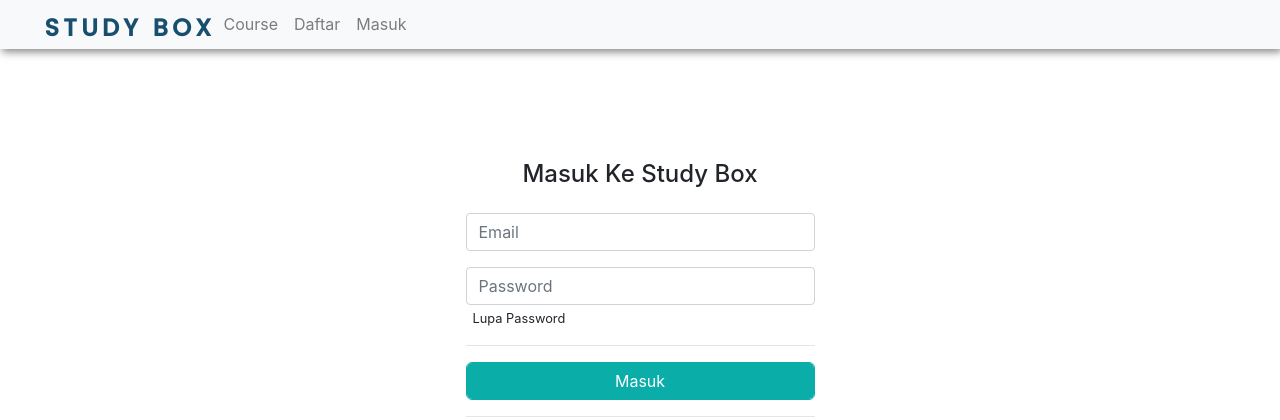
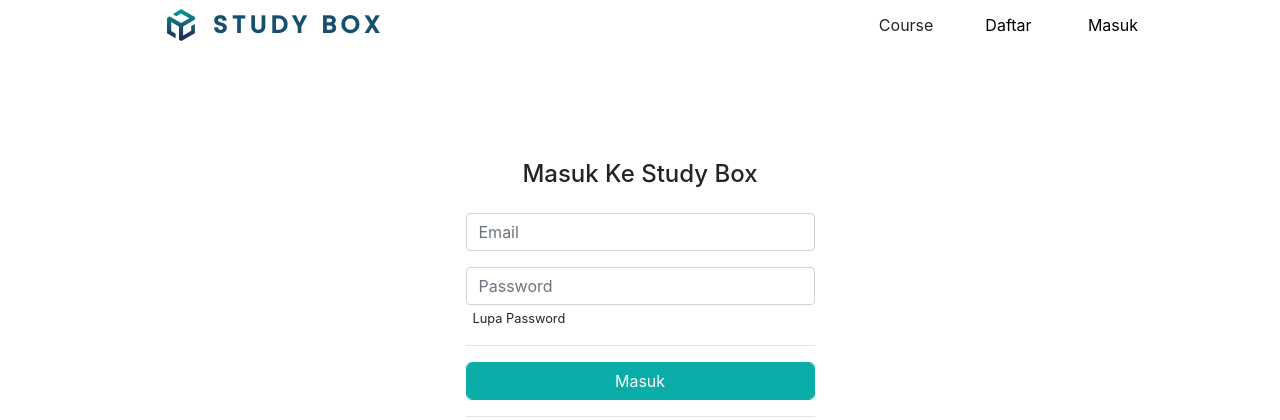
Before and after one commit to lonelykatana/studybox.id, a PHP site: page /forgot_pass.php in a window 1280 px wide. Shown: the top 420 px of the page. Run offline with PHP 8.4, Linux system fonts and the light colour scheme; data comes from the database, SQL or seed files in the repository; some libraries are stand-ins or nearby versions.

Commit message:
fix navbar

```diff
--- a/forgot_pass.php
+++ b/forgot_pass.php
@@ -46,37 +46,68 @@ include 'dbconnect.php';
 </head>
 
 <body>
-  <nav class="navbar navbar-default2 navbar-expand-lg  bg-light navbar-light fixed-top" style=" box-shadow: 2px 3px 8px #888888;">
-    <div class="logo2">
+<nav class="fixed-top">
+        <div class="logo2">
+        <img src="Assets/logo_color.svg" style="width:2pc;height: 2pc;">
       <a class=" nav-item" href="index.php">
       <span class="logo_text">STUDY BOX</span></a>
     </div>
-        <button class="navbar-toggler" type="button" data-toggle="collapse" data-target="#navbarSupportedContent" aria-controls="navbarSupportedContent" aria-expanded="false" aria-label="Toggle navigation">
-          <span class="navbar-toggler-icon"></span>
-        </button>
+    <div >
+        <ul class="nav-links">
 
-        <div class="collapse navbar-collapse" id="navbarSupportedContent">
-          <ul class="navbar-nav menuu mr-auto ">
-            <li class="nav-item dropdown teks_menu">
-              <a class="nav-link dropdown" href="#" id="navbarDropdown" role="button" data-toggle="dropdown">
-              Course
-              </a>
-              <div class="dropdown-menu" style="width: 200px;">
+            <div class="dropdownn" >
+          <li style="padding-left:8%;margin-top: 10%;">Course</li>
+            <div class="dropdown-contentt">
+            <?php
+														$kat=mysqli_query($conn,"SELECT * from kelas order by id_kelas ASC");
+														while($p=mysqli_fetch_array($kat)){
 
-                <a class="dropdown-item nav-item" href="Produk/produk.html">UI/UX</a>
-                <a class="dropdown-item" href="Produk/produk.html">Web Developer</a>
+															?>
+              <a style="font-size:1rem;"href="produk.php?id_kelas=<?php echo $p['id_kelas'] ?>"><?php echo $p['nama_kelas'] ?></a>
+              <?php
+																	}
+														?>
+            </div>
+          </div>
+            <?php
+								if(!isset($_SESSION['log'])){
+					echo '
+					<li class="nav-menu"><a href="daftar.php"> Daftar</a></li>
+					<li class="nav-menu"><a href="masuk.php">Masuk</a></li>
+					';
+				} else {
+					if($_SESSION['role']=='Member'){
+
+            echo ' <div class="dropdownn" >
+            <li class="nav-menu" style="width:150px;margin-left:5vh">Halo, '.$_SESSION["name"].' </li>
+            <div class="dropdown-contentt">
+              <li ><a href="logout.php">Keluar?</a></li>
               </div>
-            </li>
-            <li class="nav-item teks_menu">
-              <a class="nav-link" href="daftar.php">Daftar</a>
-            </li>
-            <li class="nav-item teks_menu">
-              <a class="nav-link" href="masuk.php">Masuk</a>
-            </li>
+              </div>';
+					} else {
+					echo '
+          <div class="dropdownn" >
+         <li class="nav-menu" style="width:150px;margin-left:5vh" >Halo, '.$_SESSION["name"].'</li>
+            <div class="dropdown-contentt">
+            <li ><a href="min">Admin Panel</a></li>
+            <li><a href="logout.php">Keluar?</a></li>
+            </div></div>
+					';
+					};
 
+				}
 
+				?></li>
+
+        </ul>
         </div>
-      </nav>
+        <div class="hamburger">
+            <div class="line"></div>
+            <div class="line"></div>
+            <div class="line"></div>
+        </div>
+
+    </nav>
 
     <!-- form masuk-->
 
--- a/index.php
+++ b/index.php
@@ -208,7 +208,7 @@ if(isset($_POST['addprod'])){
       <div class="row text-center">
           <div class="col-md-4">
               <h4 class="my-3">Benefit1</h4>
-              <img src ="Assets/content1.jpeg" style="width: 80px; height: 80px; border-radius: 25px;">
+              <img src ="Assets/2919220.jpg" style="width: 80px; height: 80px; border-radius: 25px;">
               <p class="text-muted">Peserta dapat menelusuri suatu bidang secara perlahan dan bertahap dalam bimbingan terstruktur</p>
           </div>
           <div class="col-md-4">
--- a/style.css
+++ b/style.css
@@ -171,7 +171,7 @@ li{
   font-size: 1.5rem;
 }
 #product,#benefit{
-  padding: 1% 0px 10% 0px;
+  padding: 3% 0px 10% 0px;
 }
 .price-product{
   margin-top: 2vw;
```
Also changed, not shown: Assets/2919220.jpg (added).
